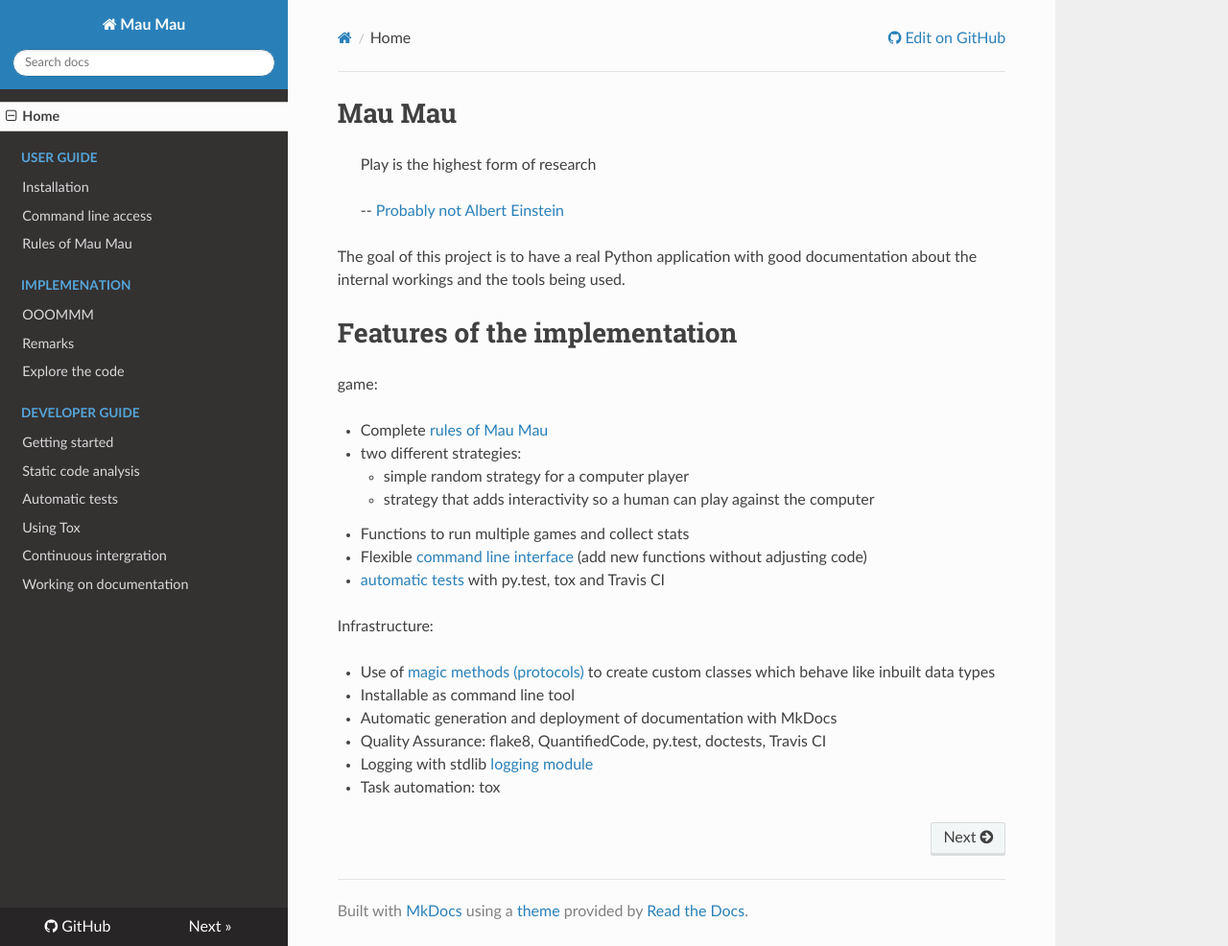
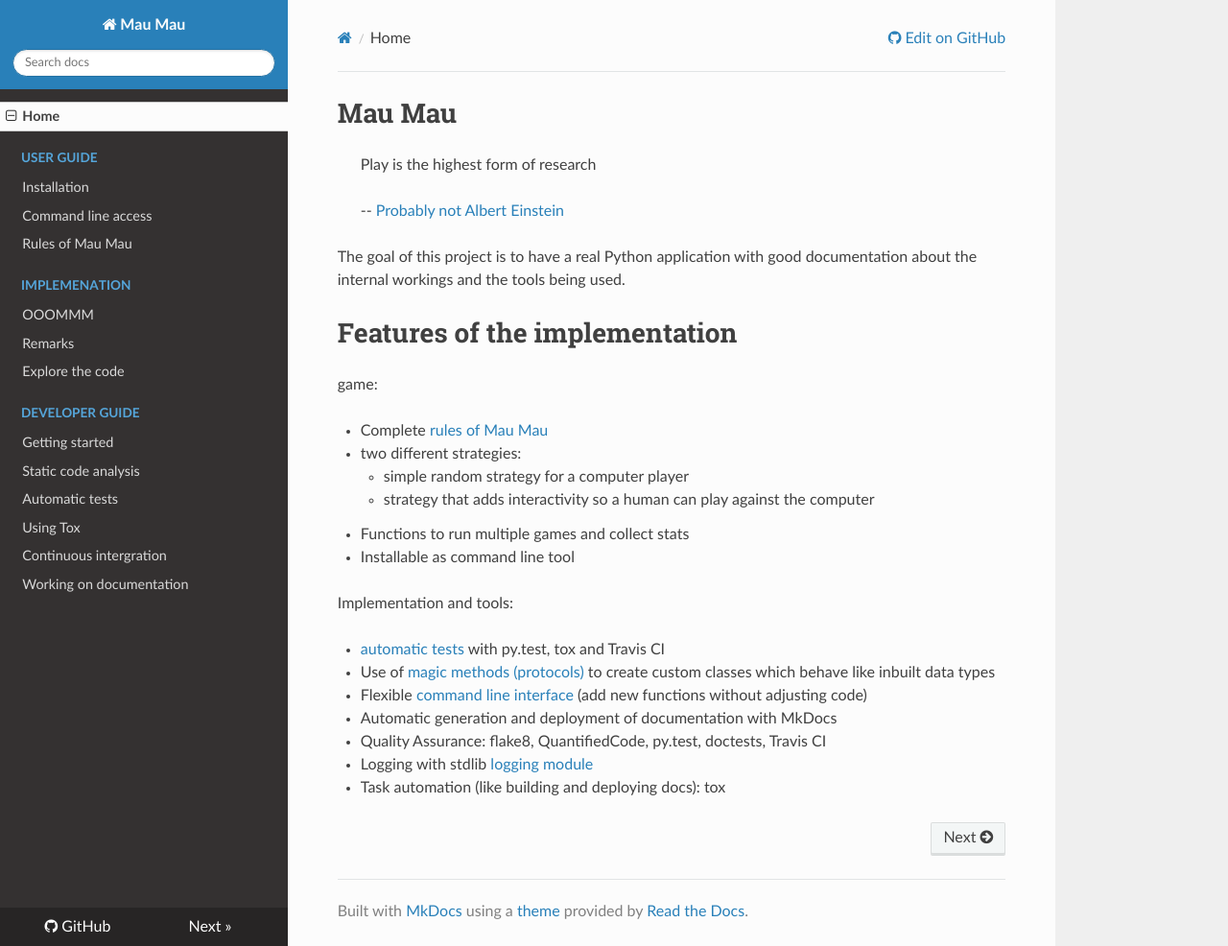
Before and after one commit to obestwalter/mau-mau, an MkDocs documentation site: the page built from docs/index.md, in a window 1280 px wide and 986 px high. Shown: the whole window at 96% size. Built offline with MkDocs 1.6.1, drawn with Linux system fonts in a browser that asks for light colours; nearby versions of some CDN libraries; old or Windows-style settings are respelled for this version of MkDocs.

Commit message:
update features

```diff
--- a/docs/index.md
+++ b/docs/index.md
@@ -15,14 +15,14 @@
     * simple random strategy for a computer player
     * strategy that adds interactivity so a human can play against the computer
 * Functions to run multiple games and collect stats
+* Installable as command line tool
+
+Implementation and tools:
+
+* [automatic tests](https://github.com/obestwalter/mau-mau/blob/master/tests/) with py.test, tox and Travis CI
+* Use of [magic methods (protocols)](implementation/remarks.md#magic-methods-protocols) to create custom classes which behave like inbuilt data types
 * Flexible [command line interface](https://github.com/obestwalter/mau-mau/blob/master/mau_mau/cli.py) (add new functions without adjusting code)
-* [automatic tests](https://github.com/obestwalter/mau-mau/blob/master/tests/) with py.test, tox and Travis CI
-
-Infrastructure:
-
-* Use of [magic methods (protocols)](implementation/remarks.md#magic-methods-protocols) to create custom classes which behave like inbuilt data types
-* Installable as command line tool
 * Automatic generation and deployment of documentation with MkDocs
 * Quality Assurance: flake8, QuantifiedCode, py.test, doctests, Travis CI
 * Logging with stdlib [logging module](https://docs.python.org/3/library/logging.html)
-* Task automation: tox
+* Task automation (like building and deploying docs): tox
```
